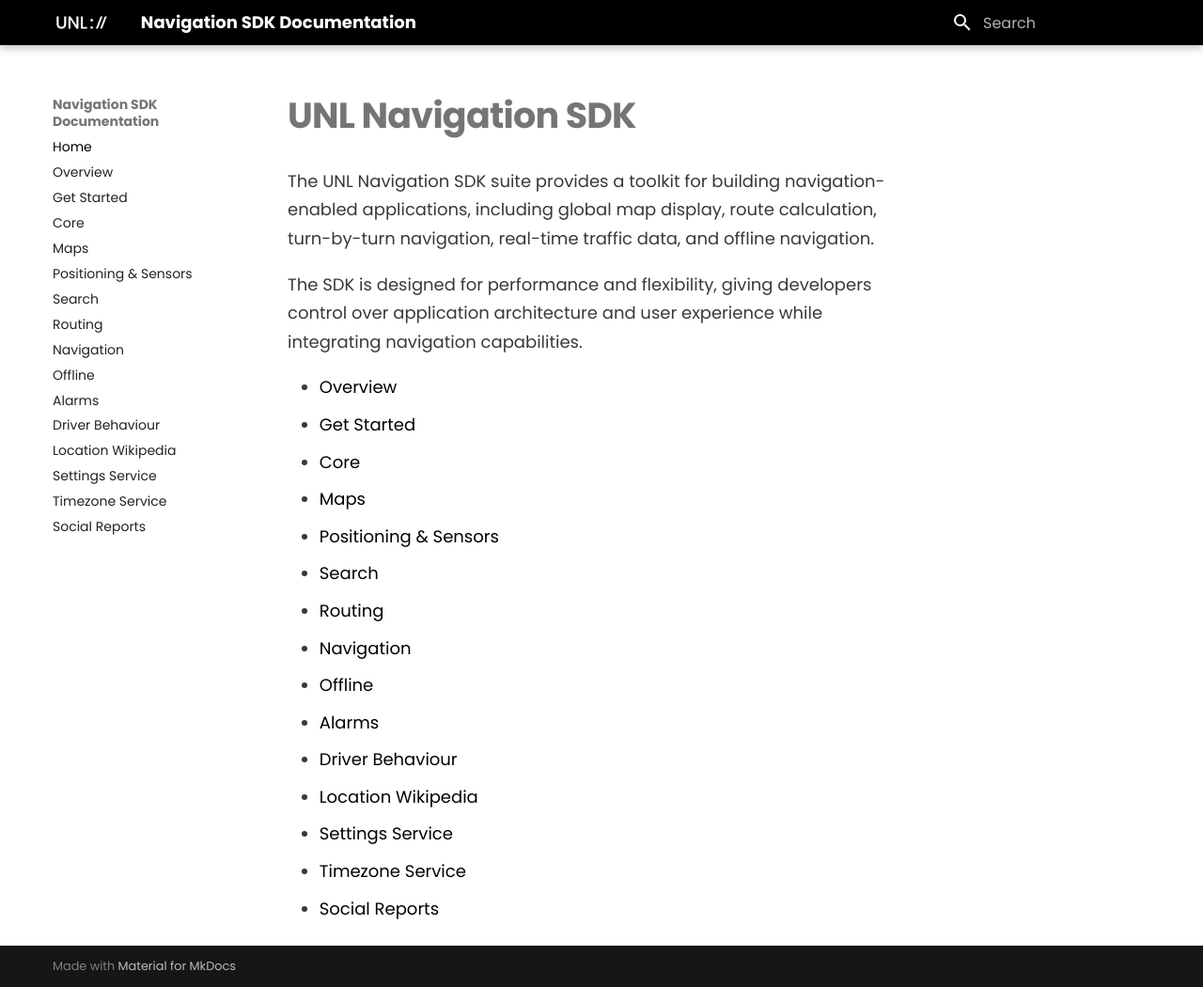
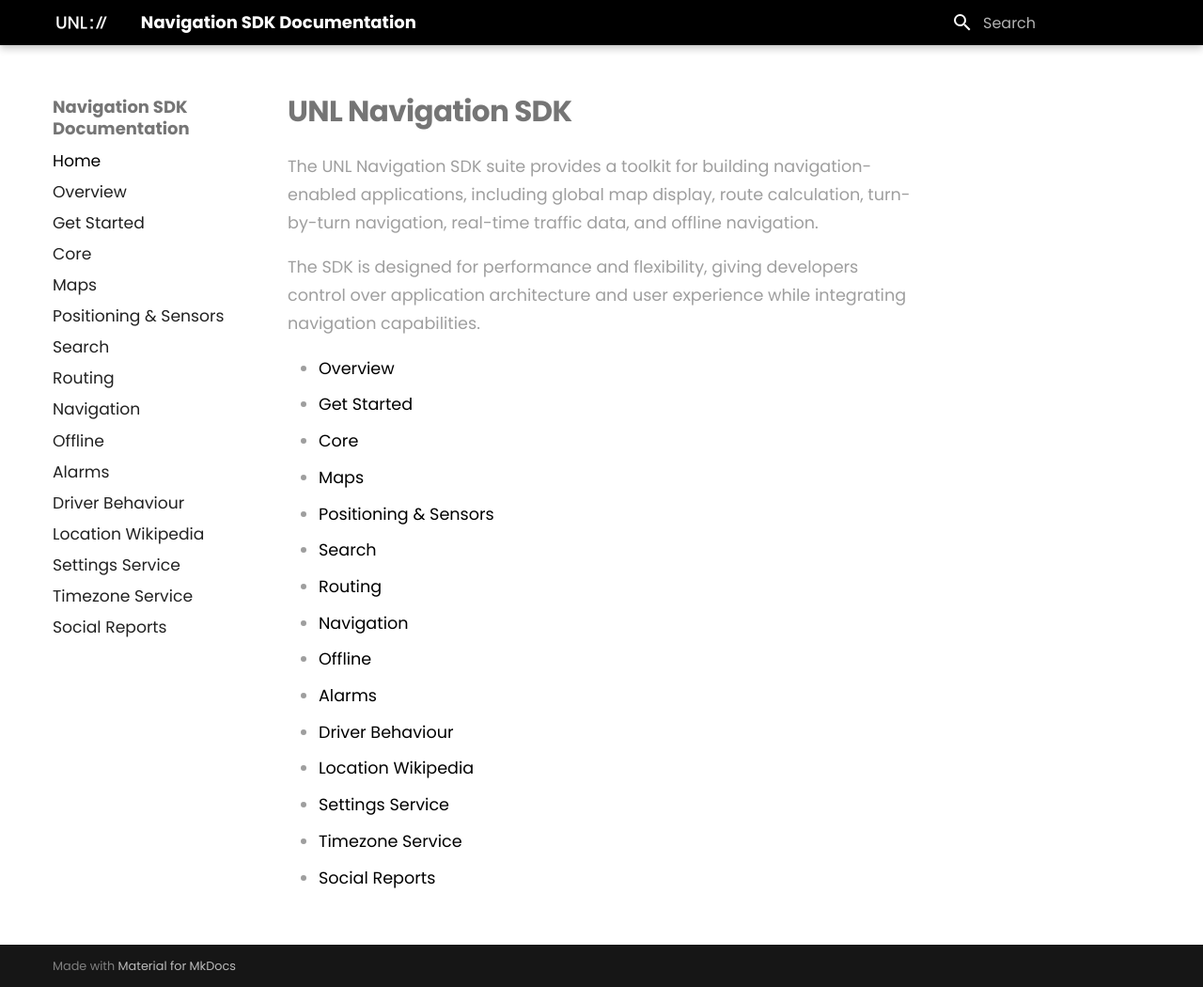
Before and after one commit to u-n-l/navigation-sdk, an MkDocs documentation site: the page built from docs/index.md, in a window 1280 px wide and 1050 px high. Shown: the whole window at 94% size. Built offline with MkDocs 1.6.1 and Material for MkDocs 9.7.7, drawn with Linux system fonts in a browser that asks for light colours.

Commit message:
Update extra.css

```diff
--- a/docs/styles/extra.css
+++ b/docs/styles/extra.css
@@ -18,16 +18,14 @@
 }
 
 /* =========================
-   Typography
+   Typography (smaller)
    ========================= */
 
-/* Base body text */
 .md-typeset {
-  font-size: 0.9rem;       /* 15px */
-  line-height: 1.55;
+  font-size: 0.88rem;   /* ~14px */
+  line-height: 1.65;
 }
 
-/* Paragraphs & lists */
 .md-typeset p,
 .md-typeset li {
   line-height: 1.7;
@@ -35,36 +33,42 @@
 
 /* H1 – page title */
 .md-typeset h1 {
-  font-size: 1.9rem;
+  font-size: 1.55rem;   /* was ~2.2rem */
   font-weight: 800;
   letter-spacing: -0.02em;
   margin-bottom: 0.8em;
 }
 
-/* H2 – major sections */
+/* H2 */
 .md-typeset h2 {
-  font-size: 1.4rem;
+  font-size: 1.2rem;
   font-weight: 700;
   letter-spacing: -0.015em;
-  margin-top: 2.2em;
+  margin-top: 2em;
   margin-bottom: 0.6em;
 }
 
-/* H3 – subsections */
+/* H3 */
 .md-typeset h3 {
-  font-size: 1.15rem;
+  font-size: 1.05rem;
   font-weight: 600;
   letter-spacing: -0.01em;
-  margin-top: 1.8em;
+  margin-top: 1.6em;
   margin-bottom: 0.4em;
 }
 
-/* Optional H4 (rarely needed) */
-.md-typeset h4 {
-  font-size: 0.95rem;
-  font-weight: 600;
-  margin-top: 1.3em;
+/* =========================
+   Sidebar / nav sizing
+   ========================= */
+
+.md-nav__link {
+  font-size: 0.86rem;
 }
+
+.md-nav__title {
+  font-size: 0.9rem;
+}
+
 
 /* =========================
    Layout & components
@@ -82,11 +86,11 @@
 
 
 .md-typeset {
-  color: rgba(0, 0, 0, 0.78);
+  color: rgba(0, 0, 0, 0.38);
 }
 
 [data-md-color-scheme="slate"] .md-typeset {
-  color: rgba(255, 255, 255, 0.88);
+  color: rgba(255, 255, 255, 0.58);
 }
 
 /* =========================
```
